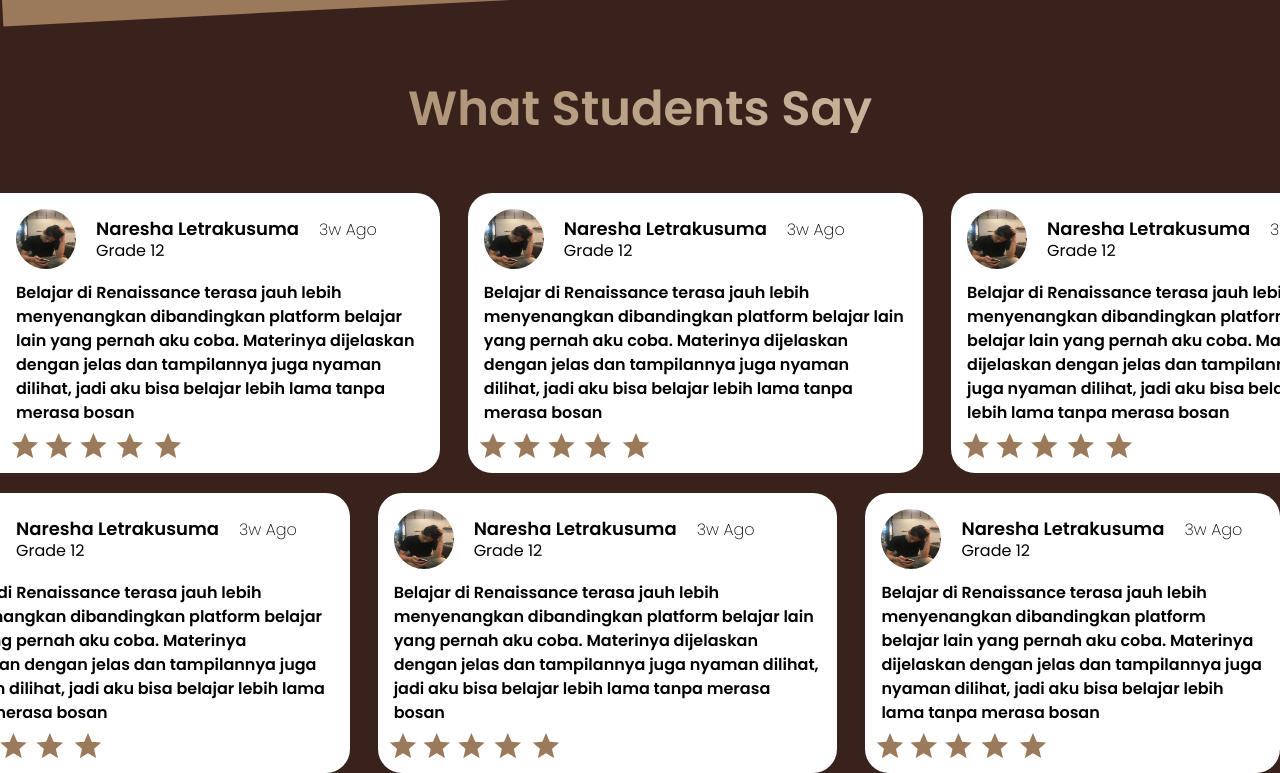
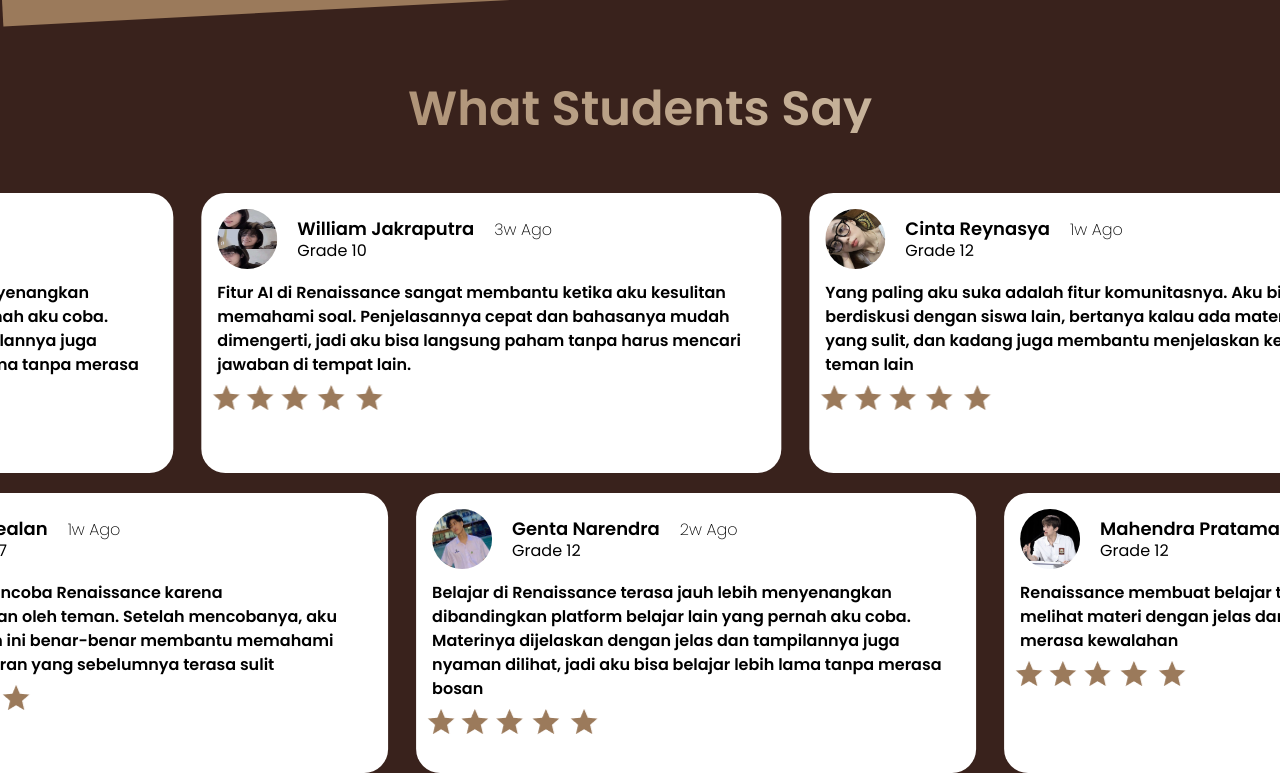
Before and after one commit to Athrsyd/Renaissance, a React (Vite) app in the folder Frontend/: page /landing2 in a window 1280 px wide. Shown: the part 1079-1852 px from the top of the page. Built offline with nearby package versions, Linux system fonts and the light colour scheme.

Commit message:
Tambahan infinite slide, nambah css di index, udh sih itu aja

```diff
--- a/Frontend/src/components/LandingPage2.jsx
+++ b/Frontend/src/components/LandingPage2.jsx
@@ -1,11 +1,20 @@
 import React from "react";
+
+// Assets Icon
 import iconBintang from "../assets/icon/iconBintang.png";
 import iconKertas from "../assets/icon/iconKertas.png";
 import iconComunity from "../assets/icon/iconComunity.png";
 import iconChart from "../assets/icon/iconChart.png";
 import iconAi from "../assets/icon/iconAi.png";
 import bintangs from "../assets/icon/bintangs.png";
+
+// Assets Profile What They Say
 import nares from "../assets/displayProfile/nares.jpg";
+import william from "../assets/displayProfile/2_william.jpg";
+import cinta from "../assets/displayProfile/3_cinta.jpg";
+import genta from "../assets/displayProfile/4_genta.jpg";
+import arsi from "../assets/displayProfile/5_arsi.jpg";
+import mahendra from "../assets/displayProfile/6_mahendra.jpg";
 
 const LandingPage2 = () => {
   return (
@@ -109,12 +118,17 @@
           <h1>What Students Say</h1>
         </div>
 
-        <div className="font-poppins mt-15 flex gap-7 overflow-x-hidden">
+        <div>
+          {/* kotak container 1 */}
+          <div className="font-poppins mt-15 flex gap-7 overflow-x-hidden w-max animate-slide">
+            {/* card 1 */}
             <div className="bg-white w-140 h-70 p-4 rounded-tr-3xl rounded-br-3xl">
               <div className="flex gap-5 items-center">
                 <img src={nares} alt="" className="w-15 h-15 rounded-full" />
                 <div>
-                <h1 className="text-black font-semibold text-lg">Naresha Letrakusuma</h1>
+                  <h1 className="text-black font-semibold text-lg">
+                    Naresha Letrakusuma
+                  </h1>
                   <p className="-mt-1 text-base font-">Grade 12</p>
                 </div>
                 <p className="-mt-4.5 -mr-2.5 font-extralight">3w Ago</p>
@@ -127,15 +141,66 @@
                   Materinya dijelaskan dengan jelas dan tampilannya juga nyaman
                   dilihat, jadi aku bisa belajar lebih lama tanpa merasa bosan
                 </p>
-              <img src={bintangs} alt="" className="-ml-3"/>
+                <img src={bintangs} alt="" className="-ml-3" />
               </div>
             </div>
 
+            {/* card 2 */}
             <div className="bg-white w-145 h-70 p-4 rounded-tr-3xl rounded-3xl ">
+              <div className="flex gap-5 items-center">
+                <img src={william} alt="" className="w-15 h-15 rounded-full" />
+                <div>
+                  <h1 className="text-black font-semibold text-lg">
+                    William Jakraputra
+                  </h1>
+                  <p className="-mt-1 text-base font-">Grade 10</p>
+                </div>
+                <p className="-mt-4.5 -mr-2.5 font-extralight">3w Ago</p>
+              </div>
+
+              <div className="mt-3 font-semibold">
+                <p>
+                  Fitur AI di Renaissance sangat membantu ketika aku kesulitan
+                  memahami soal. Penjelasannya cepat dan bahasanya mudah
+                  dimengerti, jadi aku bisa langsung paham tanpa harus mencari
+                  jawaban di tempat lain.
+                </p>
+                <img src={bintangs} alt="" className="-ml-3" />
+              </div>
+            </div>
+
+            {/* card 3 */}
+            <div className="bg-white w-130 h-70 p-4 rounded-tr-3xl rounded-3xl ">
+              <div className="flex gap-5 items-center">
+                <img src={cinta} alt="" className="w-15 h-15 rounded-full" />
+                <div>
+                  <h1 className="text-black font-semibold text-lg">
+                    Cinta Reynasya
+                  </h1>
+                  <p className="-mt-1 text-base font-">Grade 12</p>
+                </div>
+                <p className="-mt-4.5 -mr-2.5 font-extralight">1w Ago</p>
+              </div>
+
+              <div className="mt-3 font-semibold">
+                <p>
+                  Yang paling aku suka adalah fitur komunitasnya. Aku bisa
+                  berdiskusi dengan siswa lain, bertanya kalau ada materi yang
+                  sulit, dan kadang juga membantu menjelaskan ke teman lain
+                </p>
+                <img src={bintangs} alt="" className="-ml-3" />
+              </div>
+            </div>
+
+            {/* Duplicate */}
+            {/* card 1 */}
+            <div className="bg-white w-140 h-70 p-4 rounded-3xl">
               <div className="flex gap-5 items-center">
                 <img src={nares} alt="" className="w-15 h-15 rounded-full" />
                 <div>
-                <h1 className="text-black font-semibold text-lg">Naresha Letrakusuma</h1>
+                  <h1 className="text-black font-semibold text-lg">
+                    Naresha Letrakusuma
+                  </h1>
                   <p className="-mt-1 text-base font-">Grade 12</p>
                 </div>
                 <p className="-mt-4.5 -mr-2.5 font-extralight">3w Ago</p>
@@ -148,18 +213,143 @@
                   Materinya dijelaskan dengan jelas dan tampilannya juga nyaman
                   dilihat, jadi aku bisa belajar lebih lama tanpa merasa bosan
                 </p>
-              <img src={bintangs} alt="" className="-ml-3"/>
+                <img src={bintangs} alt="" className="-ml-3" />
               </div>
             </div>
 
+            {/* card 2 */}
+            <div className="bg-white w-145 h-70 p-4 rounded-tr-3xl rounded-3xl ">
+              <div className="flex gap-5 items-center">
+                <img src={william} alt="" className="w-15 h-15 rounded-full" />
+                <div>
+                  <h1 className="text-black font-semibold text-lg">
+                    William Jakraputra
+                  </h1>
+                  <p className="-mt-1 text-base font-">Grade 10</p>
+                </div>
+                <p className="-mt-4.5 -mr-2.5 font-extralight">3w Ago</p>
+              </div>
+
+              <div className="mt-3 font-semibold">
+                <p>
+                  Fitur AI di Renaissance sangat membantu ketika aku kesulitan
+                  memahami soal. Penjelasannya cepat dan bahasanya mudah
+                  dimengerti, jadi aku bisa langsung paham tanpa harus mencari
+                  jawaban di tempat lain.
+                </p>
+                <img src={bintangs} alt="" className="-ml-3" />
+              </div>
+            </div>
+
+            {/* card 3 */}
             <div className="bg-white w-130 h-70 p-4 rounded-tr-3xl rounded-3xl -mr-20">
               <div className="flex gap-5 items-center">
-              <img src={nares} alt="" className="w-15 h-15 rounded-full" />
+                <img src={cinta} alt="" className="w-15 h-15 rounded-full" />
                 <div>
-                <h1 className="text-black font-semibold text-lg">Naresha Letrakusuma</h1>
+                  <h1 className="text-black font-semibold text-lg">
+                    Cinta Reynasya
+                  </h1>
                   <p className="-mt-1 text-base font-">Grade 12</p>
                 </div>
                 <p className="-mt-4.5 -mr-2.5 font-extralight">3w Ago</p>
+              </div>
+
+              <div className="mt-3 font-semibold">
+                <p>
+                  Yang paling aku suka adalah fitur komunitasnya. Aku bisa
+                  berdiskusi dengan siswa lain, bertanya kalau ada materi yang
+                  sulit, dan kadang juga membantu menjelaskan ke teman lain
+                </p>
+                <img src={bintangs} alt="" className="-ml-3" />
+              </div>
+            </div>
+          </div>
+        </div>
+
+        {/* kotak container 2 */}
+        <div className="font-poppins mt-5 flex gap-7 overflow-x-hidden w-max animate-slide-reverse">
+          {/* card 4 */}
+          <div className="bg-white w-140 h-70 p-4 rounded-3xl -ml-20 ">
+            <div className="flex gap-5 items-center">
+              <img src={genta} alt="" className="w-15 h-15 rounded-full" />
+              <div>
+                <h1 className="text-black font-semibold text-lg">
+                  Genta Narendra
+                </h1>
+                <p className="-mt-1 text-base font-">Grade 9</p>
+              </div>
+              <p className="-mt-4.5 -mr-2.5 font-extralight">2w Ago</p>
+            </div>
+
+            <div className="mt-3 font-semibold">
+              <p>
+                Pembelajarannya interaktif dan tidak membosankan. Ada banyak
+                cara untuk memahami materi, jadi rasanya seperti belajar sambil
+                eksplorasi, bukan hanya membaca teks saja
+              </p>
+              <img src={bintangs} alt="" className="-ml-3" />
+            </div>
+          </div>
+
+          {/* card 5 */}
+          <div className="bg-white w-150 h-70 p-4 rounded-tr-3xl rounded-3xl">
+            <div className="flex gap-5 items-center">
+              <img src={mahendra} alt="" className="w-15 h-15 rounded-full" />
+              <div>
+                <h1 className="text-black font-semibold text-lg">
+                  Mahendra Pratama
+                </h1>
+                <p className="-mt-1 text-base font-">Grade 12</p>
+              </div>
+              <p className="-mt-4.5 -mr-2.5 font-extralight">3w Ago</p>
+            </div>
+
+            <div className="mt-3 font-semibold">
+              <p>
+                Renaissance membuat belajar terasa lebih terstruktur. Aku bisa
+                melihat materi dengan jelas dan belajar secara bertahap tanpa
+                merasa kewalahan
+              </p>
+              <img src={bintangs} alt="" className="-ml-3" />
+            </div>
+          </div>
+
+          {/* card 6 */}
+          <div className="bg-white w-135 h-70 p-4 rounded-tr-3xl rounded-3xl">
+            <div className="flex gap-5 items-center">
+              <img src={arsi} alt="" className="w-15 h-15 rounded-full" />
+              <div>
+                <h1 className="text-black font-semibold text-lg">
+                  Arsi Kealan
+                </h1>
+                <p className="-mt-1 text-base font-">Grade 7</p>
+              </div>
+              <p className="-mt-4.5 -mr-2.5 font-extralight">1w Ago</p>
+            </div>
+
+            <div className="mt-3 font-semibold">
+              <p>
+                Awalnya aku mencoba Renaissance karena direkomendasikan oleh
+                teman. Setelah mencobanya, aku merasa platform ini benar-benar
+                membantu memahami beberapa pelajaran yang sebelumnya terasa
+                sulit
+              </p>
+              <img src={bintangs} alt="" className="-ml-3" />
+            </div>
+          </div>
+
+          {/* Duplicate */}
+          {/* card 4 */}
+          <div className="bg-white w-140 h-70 p-4 rounded-3xl">
+            <div className="flex gap-5 items-center">
+              <img src={genta} alt="" className="w-15 h-15 rounded-full" />
+              <div>
+                <h1 className="text-black font-semibold text-lg">
+                   Genta Narendra
+                </h1>
+                <p className="-mt-1 text-base font-">Grade 12</p>
+              </div>
+              <p className="-mt-4.5 -mr-2.5 font-extralight">2w Ago</p>
             </div>
 
             <div className="mt-3 font-semibold">
@@ -169,17 +359,18 @@
                 Materinya dijelaskan dengan jelas dan tampilannya juga nyaman
                 dilihat, jadi aku bisa belajar lebih lama tanpa merasa bosan
               </p>
-              <img src={bintangs} alt="" className="-ml-3"/>
-            </div>
+              <img src={bintangs} alt="" className="-ml-3" />
             </div>
           </div>
 
-        <div className="font-poppins mt-5 flex gap-7 overflow-x-hidden ">
-          <div className="bg-white w-140 h-70 p-4 rounded-tr-3xl rounded-br-3xl -ml-20">
+          {/* card 5 */}
+          <div className="bg-white w-145 h-70 p-4 rounded-tr-3xl rounded-3xl ">
             <div className="flex gap-5 items-center">
-              <img src={nares} alt="" className="w-15 h-15 rounded-full" />
+              <img src={mahendra} alt="" className="w-15 h-15 rounded-full" />
               <div>
-                <h1 className="text-black font-semibold text-lg">Naresha Letrakusuma</h1>
+                <h1 className="text-black font-semibold text-lg">
+                  Mahendra Pratama
+                </h1>
                 <p className="-mt-1 text-base font-">Grade 12</p>
               </div>
               <p className="-mt-4.5 -mr-2.5 font-extralight">3w Ago</p>
@@ -187,54 +378,34 @@
 
             <div className="mt-3 font-semibold">
               <p>
-                Belajar di Renaissance terasa jauh lebih menyenangkan
-                dibandingkan platform belajar lain yang pernah aku coba.
-                Materinya dijelaskan dengan jelas dan tampilannya juga nyaman
-                dilihat, jadi aku bisa belajar lebih lama tanpa merasa bosan
+                Renaissance membuat belajar terasa lebih terstruktur. Aku bisa
+                melihat materi dengan jelas dan belajar secara bertahap tanpa
+                merasa kewalahan
               </p>
-              <img src={bintangs} alt="" className="-ml-3"/>
+              <img src={bintangs} alt="" className="-ml-3" />
             </div>
           </div>
 
-          <div className="bg-white w-150 h-70 p-4 rounded-tr-3xl rounded-3xl">
+          {/* card 6 */}
+          <div className="bg-white w-130 h-70 p-4 rounded-tr-3xl rounded-3xl -mr-20">
             <div className="flex gap-5 items-center">
-              <img src={nares} alt="" className="w-15 h-15 rounded-full" />
+              <img src={arsi} alt="" className="w-15 h-15 rounded-full" />
               <div>
-                <h1 className="text-black font-semibold text-lg">Naresha Letrakusuma</h1>
-                <p className="-mt-1 text-base font-">Grade 12</p>
+                <h1 className="text-black font-semibold text-lg">
+                  Arsi Kealan
+                </h1>
+                <p className="-mt-1 text-base font-">Grade 7</p>
               </div>
               <p className="-mt-4.5 -mr-2.5 font-extralight">3w Ago</p>
             </div>
 
             <div className="mt-3 font-semibold">
               <p>
-                Belajar di Renaissance terasa jauh lebih menyenangkan
-                dibandingkan platform belajar lain yang pernah aku coba.
-                Materinya dijelaskan dengan jelas dan tampilannya juga nyaman
-                dilihat, jadi aku bisa belajar lebih lama tanpa merasa bosan
+                Awalnya aku mencoba Renaissance karena direkomendasikan oleh
+                teman. Setelah mencobanya, aku merasa platform ini benar-benar
+                membantu memahami beberapa pelajaran yang sebelumnya terasa sulit
               </p>
-              <img src={bintangs} alt="" className="-ml-3"/>
-            </div>
-          </div>
-
-          <div className="bg-white w-135 h-70 p-4 rounded-tr-3xl rounded-3xl">
-            <div className="flex gap-5 items-center">
-              <img src={nares} alt="" className="w-15 h-15 rounded-full" />
-              <div>
-                <h1 className="text-black font-semibold text-lg">Naresha Letrakusuma</h1>
-                <p className="-mt-1 text-base font-">Grade 12</p>
-              </div>
-              <p className="-mt-4.5 -mr-2.5 font-extralight">3w Ago</p>
-            </div>
-
-            <div className="mt-3 font-semibold">
-              <p>
-                Belajar di Renaissance terasa jauh lebih menyenangkan
-                dibandingkan platform belajar lain yang pernah aku coba.
-                Materinya dijelaskan dengan jelas dan tampilannya juga nyaman
-                dilihat, jadi aku bisa belajar lebih lama tanpa merasa bosan
-              </p>
-              <img src={bintangs} alt="" className="-ml-3"/>
+              <img src={bintangs} alt="" className="-ml-3" />
             </div>
           </div>
         </div>
--- a/Frontend/src/index.css
+++ b/Frontend/src/index.css
@@ -18,6 +18,42 @@
 * {
   box-sizing: border-box;
 }
+
+@keyframes infinite-slide-right{
+  from {
+    transform: translateX(0);
+  }
+  to {
+    transform: translateX(-50%);
+  }
+}
+
+@keyframes infinite-slide-left{
+  from {
+    transform: translateX(-50%);
+  }
+  to {
+    transform: translateX(0%);
+  }
+}
+
+.animate-slide {
+  animation: infinite-slide-right 25s linear infinite;
+}
+
+.animate-slide-reverse {
+  animation: infinite-slide-left 25s linear infinite;
+}
+
+.animate-slide:hover {
+  animation-play-state: paused;
+}
+
+.animate-slide-reverse:hover {
+  animation-play-state: paused;
+}
+
+
 
 /* :root {
   font-family: system-ui, Avenir, Helvetica, Arial, sans-serif;
```
Lines whose indentation alone changed are shown as unchanged.
